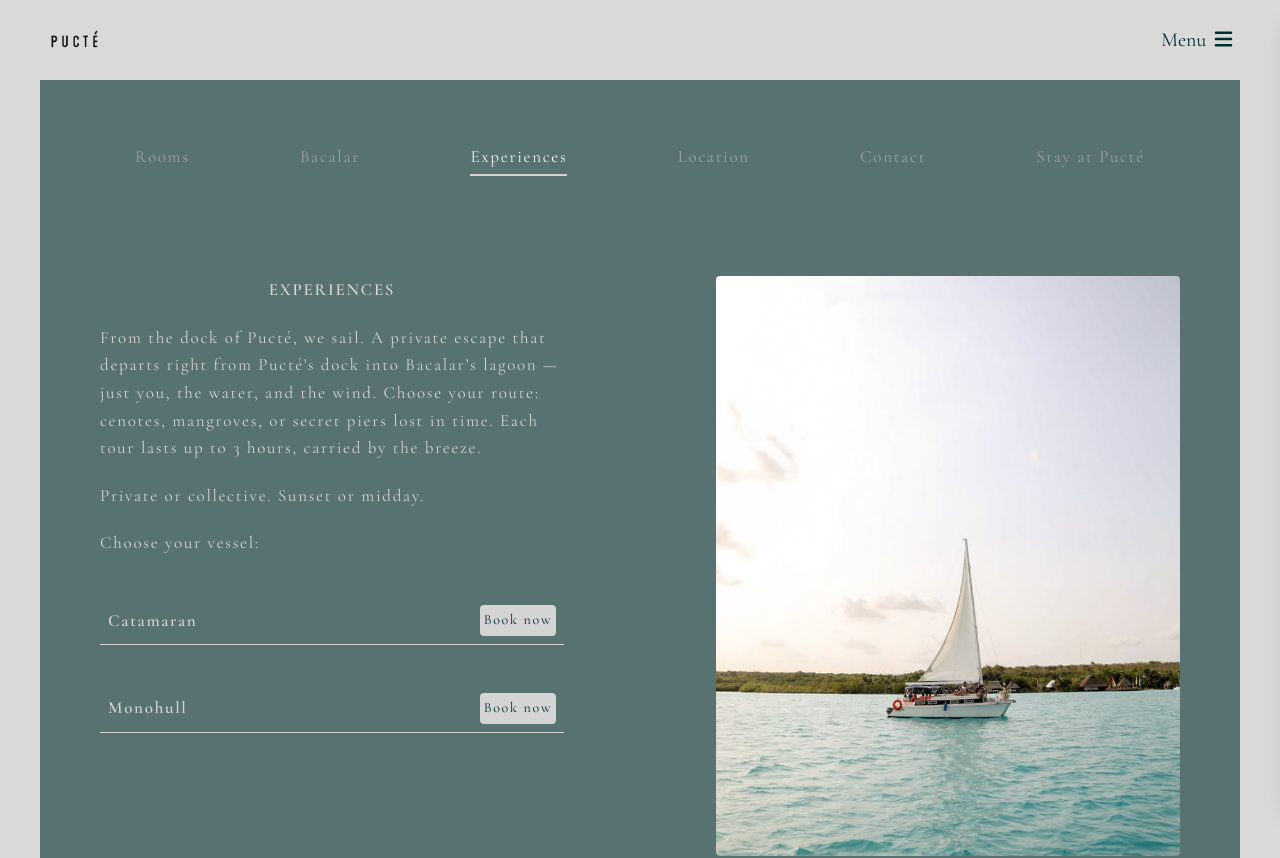
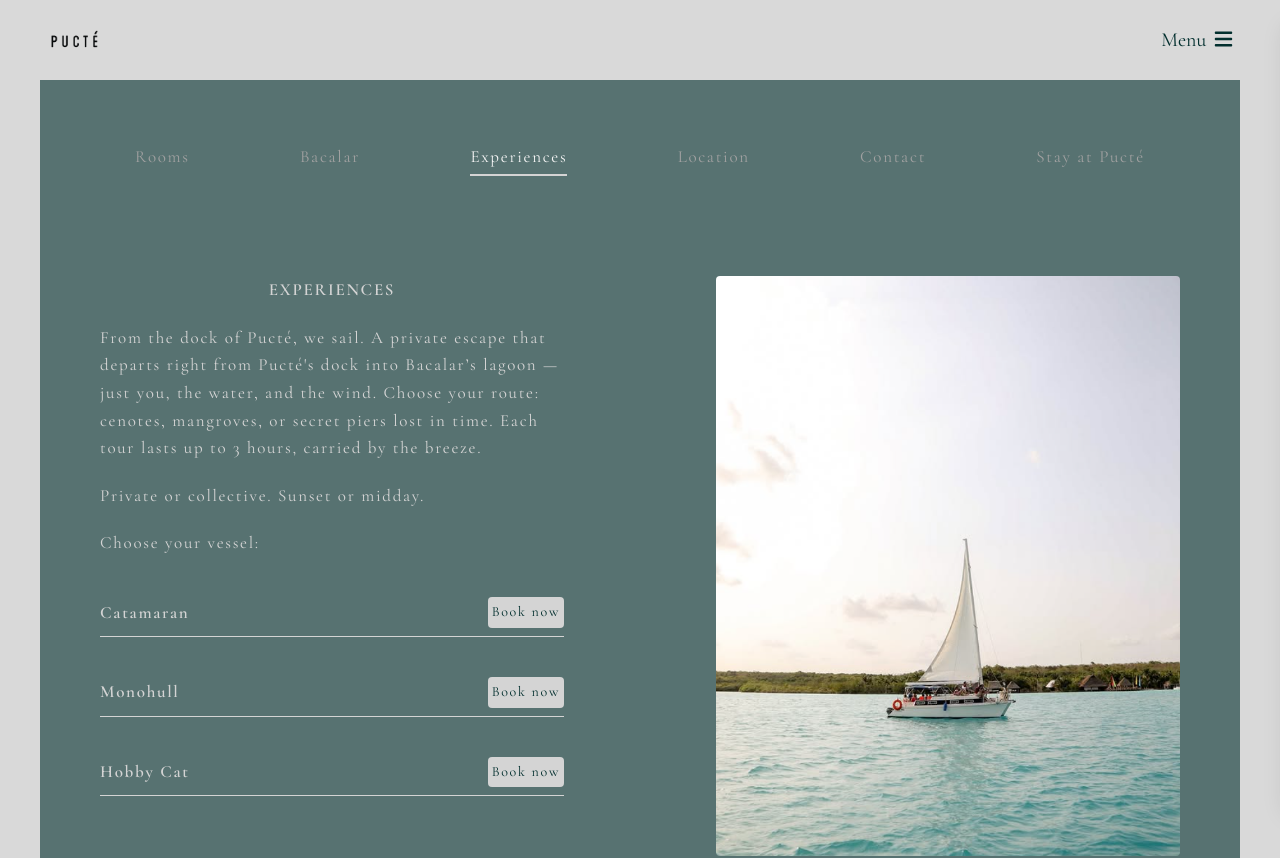
Before and after one commit to Panchita1989/pucte, a React (Vite) app: page /experiences in a window 1280 px wide. Shown: the top 858 px of the page. Built offline with nearby package versions, Linux system fonts and the light colour scheme.

Commit message:
added option hobby cat in experiences

```diff
--- a/src/components/experiences.jsx
+++ b/src/components/experiences.jsx
@@ -27,20 +27,27 @@ function Experiences() {
                               <p className='pb-5'>Private or collective. Sunset or midday. </p>
                               <h4>Choose your vessel:</h4>
                               <ul className='md:mb-5 pb-5'>
-                                <li className='mt-10 flex items-center justify-between border-b p-2'>
+                                <li className='mt-10 flex items-center justify-between border-b pb-2'>
                                   <h3>Catamaran</h3>
                                   <a href="https://sailbacalar.com/" target='blank'>
                                   <Button
                                     className='text-[14px] active:bg-teal-950 active:text-neutral-300 xl:hover:bg-teal-950 xl:hover:text-neutral-300 banner-content bg-neutral-300 text-teal-950 p-1 rounded content-animate md:hover:cursor-pointer'
                                     content='Book now' />
                                     </a></li>
-                                <li className='mt-10 flex items-center justify-between border-b p-2'>
+                                <li className='mt-10 flex items-center justify-between border-b pb-2'>
                                   <h3>Monohull</h3>
                                   <a href="" target='blank'>
                                   <Button
                                     className='text-[14px] active:bg-teal-950 active:text-neutral-300 xl:hover:bg-teal-950 xl:hover:text-neutral-300 banner-content bg-neutral-300 text-teal-950 p-1 rounded content-animate md:hover:cursor-pointer'
                                     content='Book now' />
                                     </a></li>
+                                <li className='mt-10 flex items-center justify-between border-b pb-2'>
+                                  <h3>Hobby Cat</h3>
+                                  <a href="" target='blank'>
+                                  <Button
+                                    className='text-[14px] active:bg-teal-950 active:text-neutral-300 xl:hover:bg-teal-950 xl:hover:text-neutral-300 banner-content bg-neutral-300 text-teal-950 p-1 rounded content-animate md:hover:cursor-pointer'
+                                    content='Book now' />
+                                  </a></li>
                               </ul>
                  </CardLeft>
                  <CardRight title='PADDLE BOARD TOUR' img='images/paddle.png'>
```
